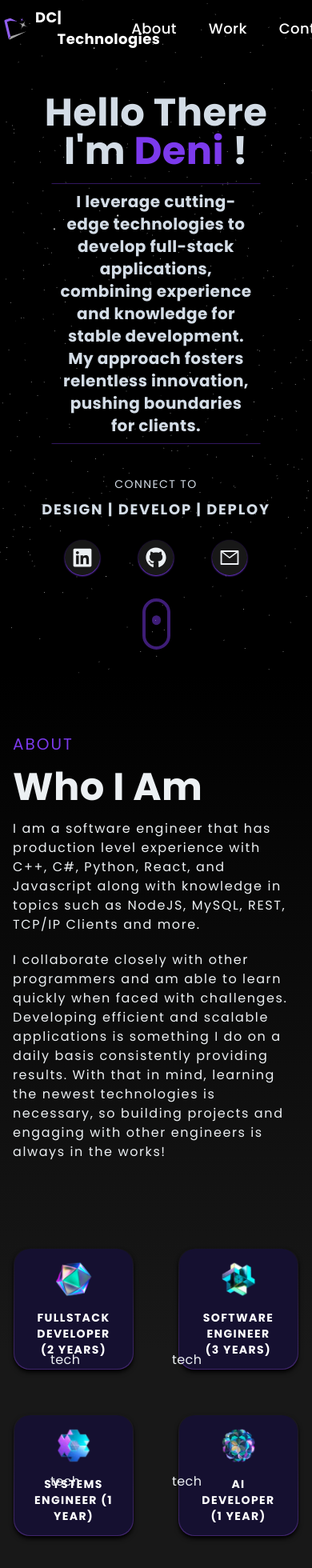
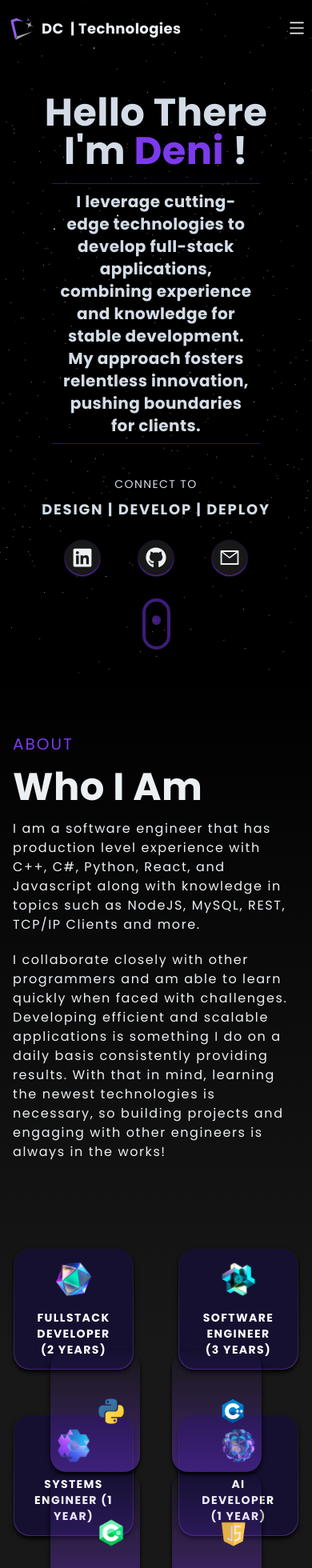
Before and after one commit to d3h1/portfolio-website, a React (Vite) app: page / in a window 390 px wide. Shown: the top 1960 px of the page at 80% size. Built offline with nearby package versions, Linux system fonts and the light colour scheme.

Commit message:
nav finished and techs working

```diff
--- a/src/components/About.jsx
+++ b/src/components/About.jsx
@@ -70,6 +70,7 @@ const About = () => {
           ))}
         </div>
       </div>
+
     </div>
   );
 };
--- a/src/components/Hero.jsx
+++ b/src/components/Hero.jsx
@@ -2,7 +2,6 @@ import { useState, useEffect } from "react";
 import { motion } from "framer-motion";
 import { AiOutlineMail } from "react-icons/ai";
 import { FaGithub, FaLinkedin } from "react-icons/fa";
-
 
 // Our style properties will be from Tailwind CSS - everything can be found at https://tailwindcss.com/docs/
 
@@ -38,10 +37,7 @@ const Hero = () => {
   };
 
   return (
-    <div
-      className="w-full h-screen text-center"
-      onMouseMove={handleMouseMove}
-    >
+    <div className="w-full h-screen text-center" onMouseMove={handleMouseMove}>
       {/* {!isMobile && (
         <img
           src="../assets/ufo.png"
@@ -92,7 +88,7 @@ const Hero = () => {
       <div className="xsm:hidden sm:flex absolute xsm:bottom-8 bottom-6 w-full justify-center items-center">
         {/* We will link our framer motion animation to the about page so we can go to that on the scroll button */}
         <a href="#about">
-          <div className="w-[35px] h-[64px] rounded-3xl border-4 border-violet-600/50 flex justify-center items-start p-2">
+          <div className="w-[35px] h-[64px] rounded-3xl border-4 border-violet-600/50 flex justify-center md:hover:translate-y-1 active:scale-95 items-start p-2">
             {/* This is how we use framer motion to create a scrolling gif for users to go to the next page */}
             <motion.div
               animate={{
@@ -108,7 +104,6 @@ const Hero = () => {
           </div>
         </a>
       </div>
-
     </div>
   );
 };
--- a/src/components/Navbar.jsx
+++ b/src/components/Navbar.jsx
@@ -1,14 +1,19 @@
 import React, { useEffect, useState } from "react";
 import { Link } from "react-router-dom";
 
-import { styles } from "../styles";
 import { navLinks } from "../constants";
 import { logo, menu, close } from "../assets";
+import { AiOutlineClose, AiOutlineMenu, AiOutlineMail } from "react-icons/ai";
 
 const Navbar = () => {
   const [active, setActive] = useState("");
   const [toggle, setToggle] = useState(false);
   const [scrolled, setScrolled] = useState(false);
+  const [nav, setNav] = useState(false);
+
+  const handleNav = () => {
+    setNav(!nav);
+  };
 
   // Navbar scroll effect
   useEffect(() => {
@@ -27,59 +32,86 @@ const Navbar = () => {
 
   return (
     <nav
-      className={` w-full flex items-center py-5 fixed top-0 xsm:h-[70px] md:h-24 xsm:shadow-none sm:shadow-md shadow-black z-[100] ease-in duration-500 ${
+      className={` w-full fixed items-center py-5 top-0 xsm:h-[70px] md:h-24 xsm:shadow-none sm:shadow-md shadow-black z-[100] ease-in duration-500 ${
         scrolled ? "bg-primary" : "bg-transparent"
       }`}
     >
-      <div className="w-full flex justify-between items-center max-w-7xl mx-auto">
+      {/* Navbar */}
+      <div className=" navbar">
         <Link
           to="/"
-          className="flex items-center gap-2"
+          className="flex items-center gap-2 md:hover:translate-y-1 active:scale-95"
           onClick={() => {
             setActive("");
             window.scrollTo(0, 0);
           }}
         >
           <img src={logo} alt="logo" className="w-9 h-9 object-contain" />
-          <p className="text-white text-[18px] font-bold cursor-pointer flex ">
+          <p className="active:scale-95 text-[18px] font-bold cursor-pointer flex ">
             DC &nbsp;
             <span className="sm:block hidden"> | Technologies</span>
           </p>
         </Link>
 
-        <ul className="list-none hidden sm:flex flex-row gap-10">
+        <ul className="list-none hidden md:flex flex-row gap-10">
           {navLinks.map((nav) => (
             <li
               key={nav.id}
               className={`${
                 active === nav.title ? "text-violet-600" : "text-white"
-              } hover:text-violet-600 text-[18px] font-medium cursor-pointer`}
+              } hover:text-violet-600 hover:translate-y-1 active:scale-95 text-[18px] font-medium cursor-pointer`}
               onClick={() => setActive(nav.title)}
             >
               <a href={`#${nav.id}`}>{nav.title}</a>
             </li>
           ))}
         </ul>
-
-        <div className="sm:hidden flex flex-1 justify-end items-center">
-          <img
-            src={toggle ? close : menu}
-            alt="menu"
-            className="w-[28px] h-[28px] object-contain"
-            onClick={() => setToggle(!toggle)}
+        <div className="md:hidden cursor-pointer">
+          <AiOutlineMenu
+            onClick={handleNav}
+            className="active:scale-95"
+            size={22}
           />
+        </div>
+      </div>
 
       <div
-            className={`${
-              !toggle ? "hidden" : "flex"
-            } p-6 black-gradient absolute top-20 right-0 mx-4 my-2 min-w-[140px] z-10 rounded-xl`}
+        className={
+          nav
+            ? "md:hidden fixed left-0 top-0 xsm:w-full xsm:h-screen bg-black/20 ease-in duration-500 active:outline-none"
+            : ""
+        }
       >
-            <ul className="list-none flex justify-end items-start flex-1 flex-col gap-4">
+        {/* Sidebar */}
+        <div className={nav ? "sidebar-open" : "sidebar-closed"}>
+          <div className="flex justify-between w-full items-center">
+            <Link
+              to="/"
+              className="flex items-center gap-2 hover:translate-y-1 active:scale-95"
+              onClick={() => {
+                setActive("");
+                window.scrollTo(0, 0);
+              }}
+            >
+              <img src={logo} alt="logo" className="w-12 h-12 object-contain" />
+
+            </Link>
+            <div className="rounded-button">
+              <AiOutlineClose onClick={handleNav} size={22} />
+            </div>
+          </div>
+          <div className="border-b border-violet-600/60 my-4 flex items-center justify-center">
+            <p className="py-4 tracking-wide uppercase font-light xsm:text-sm sm:text-sm md:text-base">
+              DESIGN | DEVELOP | DEPLOY
+            </p>
+          </div>
+
+          <ul className="flex flex-col">
             {navLinks.map((nav) => (
               <li
                 key={nav.id}
-                  className={`font-poppins font-medium cursor-pointer text-[16px] ${
-                    active === nav.title ? "text-white" : "text-secondary"
+                className={`font-poppins font-medium cursor-pointer text-[16px] sm:py-6 xsm:py-4 ${
+                  active === nav.title ? "text-violet-600" : "text-white"
                 }`}
                 onClick={() => {
                   setToggle(!toggle);
@@ -92,7 +124,6 @@ const Navbar = () => {
           </ul>
         </div>
       </div>
-      </div>
     </nav>
   );
 };
--- a/src/components/Tech.jsx
+++ b/src/components/Tech.jsx
@@ -1,13 +1,36 @@
 import { SectionWrapper } from "../hoc";
 import { technologies } from "../constants";
+import { motion } from "framer-motion";
+import { fadeIn} from "../utils/motion";
 
 const Tech = () => {
+  const TechCard = ({ title, index, icon }) => {
+    return (
+      <motion.div
+          variants={fadeIn("right", "spring", 0.5 * index, 0.75)}
+          className="bg-gradient-to-t from-violet-600/40 to-transparent p-[1px] rounded-[20px] shadow-md shadow-black"
+        >
+          <div
+            options={{
+              max: 45,
+              scale: 1,
+              speed: 450,
+            }}
+            className="rounded-[20px] px-1 h-[150px] w-[150px] flex justify-evenly items-center flex-col"
+          >
+            <img src={icon} alt={title} className="w-12 h-12 object-contain" />
+          </div>
+        </motion.div>
+
+    )
+  }
+
   return (
     <div className="flex flex-row flex-wrap justify-center gap-10">
       {/* We are using technologies.map to output different technologies I know */}
-      {technologies.map((technology) => (
-        <div className="w-28 h-28" key={technology.name}>
-          tech
+      {technologies.map((technology, index) => (
+        <div className="w-28 h-28">
+          <TechCard key={technology.title} index={index} {...technology} />
         </div>
       ))}
     </div>
--- a/src/index.css
+++ b/src/index.css
@@ -38,7 +38,7 @@ button {
   @apply max-w-[1240px] w-full h-full mx-auto p-2 flex justify-center items-center;
 }
 .navbar {
-  @apply flex xsm:bg-transparent sm:bg-gray-dark/90  justify-between items-center w-full h-full px-2 md:text-lg 2xl:px-16;
+  @apply flex  justify-between items-center w-full h-full px-2 md:text-lg 2xl:px-16;
 }
 .navbar-logos {
   @apply cursor-pointer p-2 mx-2 hover:border-b border-b-violet-600;
```
Lines whose indentation alone changed are shown as unchanged.
